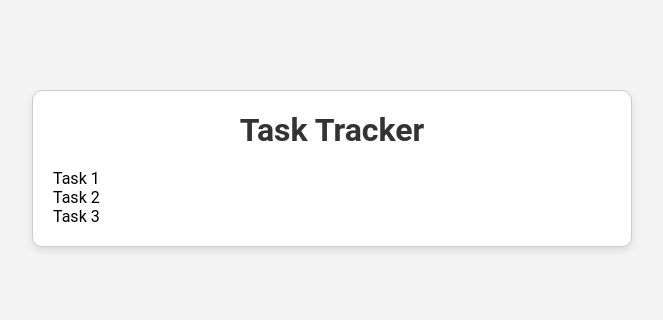
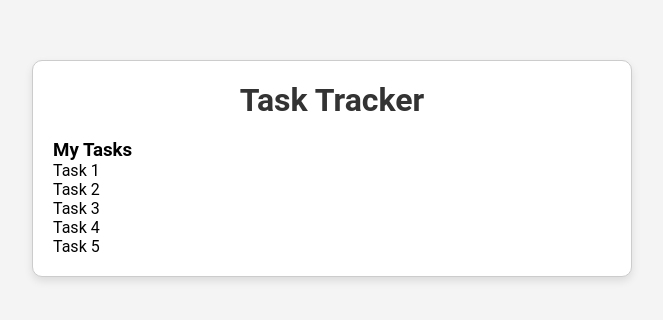
Before and after one commit to RavenKrisrian/task--tracker, a plain HTML site: page index.html in a window 1280 px wide. Shown: the part 232-552 px from the top of the page, without its empty margins (308-971 px from the left). Drawn offline with Linux system fonts and the light colour scheme.

Commit message:
okay na sir hanggang task 5

```diff
--- a/index.html
+++ b/index.html
@@ -9,10 +9,13 @@
   <body>
     <div class="container">
       <h1>Task Tracker</h1>
+      <h3>My Tasks</h3>
       <ul id="tasks">
         <li>Task 1</li>
         <li>Task 2</li>
         <li>Task 3</li>
+        <li>Task 4</li>
+        <li>Task 5</li>
       </ul>
     </div>
 
```
